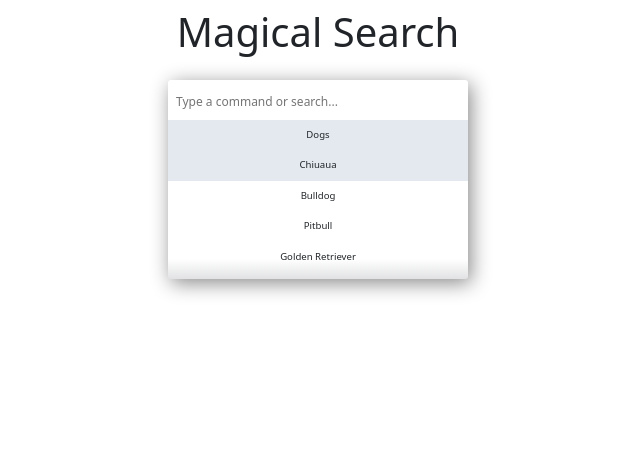
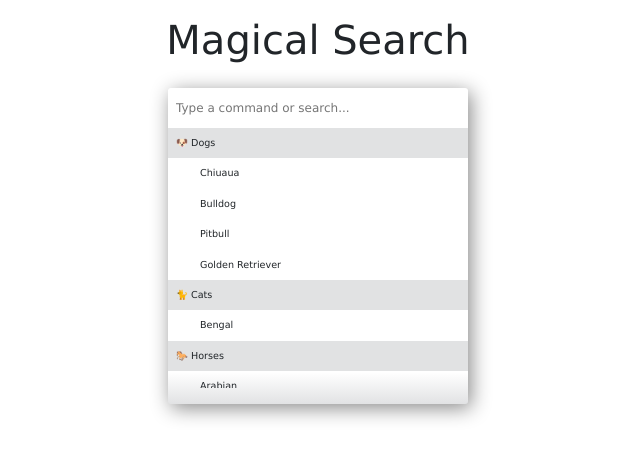
Before and after one commit to navohu/magical-search, a React (Create React App) app: page / in a window 1280 px wide. Shown: the top 458 px of the page, without its empty margins (322-962 px from the left). Built offline with nearby package versions, Linux system fonts and the light colour scheme.

Commit message:
Style the categories

```diff
--- a/App.js
+++ b/App.js
@@ -10,28 +10,26 @@ const searchClient = algoliasearch(appId, apiKey);
 
 const animals = [
   {
-    category: 'Dogs',
-    breeds: ['Chiuaua', 'Bulldog', 'Pitbull', 'Golden Retriever']
+    category: '🐶 Dogs',
+    breeds: ['Chiuaua', 'Bulldog', 'Pitbull', 'Golden Retriever'],
   },
   {
-    category: 'Cats',
-    breeds: ['Bengal']
+    category: '🐈 Cats',
+    breeds: ['Bengal'],
   },
   {
-    category: 'Horses',
-    breeds: ['Arabian', 'Iceland Pony']
-  }
-]
+    category: '🐎 Horses',
+    breeds: ['Arabian', 'Iceland Pony'],
+  },
+];
 
 class App extends Component {
   render() {
     return (
       <div className="wrapper">
-        <h1 class="pt-2 pb-3">Magical Search</h1>
+        <h1 class="pt-3 pb-3">Magical Search</h1>
         <div class="autocomplete">
-          <Autocomplete
-            animals={animals}
-          />
+          <Autocomplete animals={animals} />
         </div>
       </div>
     );
--- a/Autocomplete.js
+++ b/Autocomplete.js
@@ -1,5 +1,6 @@
 import { useState } from 'react';
 import React from 'react';
+import 'bootstrap/dist/css/bootstrap.min.css';
 
 const AutoComplete = ({ animals }) => {
   const [filteredSuggestions, setFilteredSuggestions] = useState([]);
@@ -75,6 +76,55 @@ const AutoComplete = ({ animals }) => {
               // The animal category
               <>
                 <li
+                  className={(className, 'animal-category')}
+                  key={animal.category}
+                  onClick={onClick}
+                >
+                  {animal.category}
+                </li>
+
+                <ul class="suggestions">
+                  {animal.breeds.map((breed, index) => {
+                    let className;
+
+                    // Flag the active suggestion with a class
+                    if (index === activeSuggestionIndex) {
+                      className = 'suggestion-active';
+                    }
+                    // The breeds
+                    return (
+                      <li
+                        className={(className, 'breed')}
+                        key={breed}
+                        onClick={onClick}
+                      >
+                        {breed}
+                      </li>
+                    );
+                  })}
+                </ul>
+              </>
+            );
+          })}
+        </ul>
+      );
+    }
+
+    return filteredSuggestions.length ? (
+      <ul class="suggestions">
+        {filteredSuggestions.map((animal, index) => {
+          let className;
+
+          // Flag the active suggestion with a class
+          if (index === activeSuggestionIndex) {
+            className = 'suggestion-active';
+          }
+
+          return (
+            // The animal category
+            animal.breeds.length ? (
+              <>
+                <li
                   className={className}
                   key={animal.category}
                   onClick={onClick}
@@ -92,36 +142,18 @@ const AutoComplete = ({ animals }) => {
                     }
                     // The breeds
                     return (
-                      <li className={className} key={breed} onClick={onClick}>
+                      <li
+                        className={(className, 'breed')}
+                        key={breed}
+                        onClick={onClick}
+                      >
                         {breed}
                       </li>
                     );
                   })}
                 </ul>
               </>
-            );
-          })}
-        </ul>
-      );
-    }
-    console.log(filteredSuggestions);
-    return filteredSuggestions.length ? (
-      <ul class="suggestions">
-        {filteredSuggestions.map((animal, index) => {
-          let className;
-
-          // Flag the active suggestion with a class
-          if (index === activeSuggestionIndex) {
-            className = 'suggestion-active';
-          }
-
-          return (
-            // The animal category
-            <>
-              <li className={className} key={animal.category} onClick={onClick}>
-                {animal.category}
-              </li>
-
+            ) : (
               <ul class="suggestions">
                 {animal.breeds.map((breed, index) => {
                   let className;
@@ -132,13 +164,17 @@ const AutoComplete = ({ animals }) => {
                   }
                   // The breeds
                   return (
-                    <li className={className} key={breed} onClick={onClick}>
+                    <li
+                      className={(className, 'breed')}
+                      key={breed}
+                      onClick={onClick}
+                    >
                       {breed}
                     </li>
                   );
                 })}
               </ul>
-            </>
+            )
           );
         })}
       </ul>
--- a/style.css
+++ b/style.css
@@ -26,7 +26,15 @@ body {
   display: flex;
   flex-direction: column;
   align-items: center;
-  text-align: center;
+  /* text-align: center; */
+}
+
+.animal-category {
+  background-color: #1a202c21;
+}
+
+.breed {
+  padding-left: 2rem !important;
 }
 
 .wrapper h2 {
@@ -63,7 +71,7 @@ input {
   border-top-width: 0;
   list-style: none;
   margin-top: 0;
-  max-height: 143px;
+  max-height: 260px;
   overflow-y: auto;
   padding: 0;
 }
```
